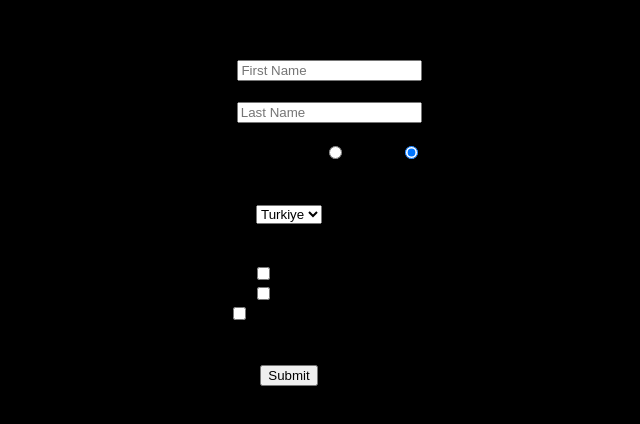
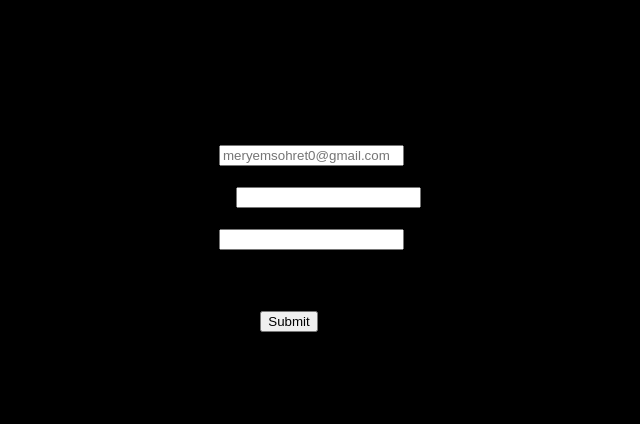
Before and after one commit to sohretturaman/react-course-patika, a React (Create React App) app in the folder practices2/: page / in a window 1280 px wide. Shown: the part 102-526 px from the top of the page, without its empty margins (351-991 px from the left). Built offline with nearby package versions, Linux system fonts and the light colour scheme.

Commit message:
making validation with yup package

```diff
--- a/practices2/package.json
+++ b/practices2/package.json
@@ -12,7 +12,8 @@
     "react-dom": "^18.2.0",
     "react-router-dom": "^6.21.3",
     "react-scripts": "5.0.1",
-    "web-vitals": "^2.1.4"
+    "web-vitals": "^2.1.4",
+    "yup": "^1.3.3"
   },
   "scripts": {
     "start": "react-scripts start",
--- a/practices2/src/App.js
+++ b/practices2/src/App.js
@@ -1,95 +1,16 @@
 /** @format */
 
 import React from "react";
-import { useFormik} from "formik";
+
 import "./App.css";
+import Signup from "./formik/Signup";
 
 
 function App() {
-  const {values, handleChange, handleSubmit } = useFormik({
-    initialValues: {
-      firstName: "",
-      lastName: "",
-      gender:"female",
-      country:"",
-      hobies:[]
-    },
-    onSubmit: values => {
-      console.log(values)
-    },
-  });
+
   return (
     <div className="App">
-
-
-          <form onSubmit={handleSubmit}>
-            <label htmlFor="firstName">First Name</label>
-            <input
-              type="text"
-              name="firstName"
-              placeholder="First Name"
-              value={values.firstName}
-              onChange={handleChange}
-            />
-            <br />
-            <br />
-            <label htmlFor="lastName">Last Name</label>
-            <input
-              type="text"
-              name="lastName"
-              placeholder="Last Name"
-              value={values.lastName}
-              onChange={handleChange}
-            />
-            <br /> <br />
-            <label>Selecet Gender : </label>
-            <span>Male</span>
-            <input
-              type="radio"
-              name="gender"
-              value={"male"}
-              onChange={handleChange}
-            />
-            <span>Female</span>
-            <input
-              type="radio"
-              name="gender"
-              value={"female"}
-              onChange={handleChange}
-              checked={values.gender === "female"}
-            />
-         <br /> <br />
-            <span >Chose your country </span>
-            <br/>
-             <select name={'country'} onChange={handleChange}>
-              <option value={'tr'}  onClick={()=>console.log('turkiye has been clicked')}> Turkiye</option>
-              <option value={'eg'}>Egypt</option>
-              <option value={'fr'} >France</option>
-             </select>
-            <br /> <br />
-            <span> chose your hobies</span>
-              <br/>
-               <div>
-                <input type="checkbox" name={'hobies'} value={'football'}
-                onChange={handleChange}
-                />
-                footbal
-               </div>
-               <div>
-                <input type="checkbox" name={'hobies'} value={'coding'} onChange={handleChange}/>
-                coding
-               </div>
-               <div>
-                <input type="checkbox" name={'hobies'} value={'reading'}
-                onChange={handleChange}/>
-                reading book
-               </div>
-            <br /> <br />
-            <button type="submit">Submit</button>
-            <br /> <br />
-            <pre>{JSON.stringify(values, null, 2)}</pre>
-          </form>
-
+     <Signup/>
 
     </div>
   );
--- /dev/null
+++ b/practices2/src/formik/AuthYup.js
@@ -0,0 +1,18 @@
+/** @format */
+
+import *as yup from "yup"; //should be in that way
+
+
+export const  validation = yup.object().shape( {
+    email:yup.string().email().required(),
+    password: yup.string().min(6).required(),
+    confPassword: yup.string().oneOf([yup.ref('password')]).required() //check if the conf password matches with password
+})
+
+
+/*import yup,{ object, string, number, date, InferType } from "yup";
+ let AuthObject = object({
+  email: string().email(),
+  password: string().required(),
+});
+ */
--- /dev/null
+++ b/practices2/src/formik/Signup.js
@@ -0,0 +1,63 @@
+import React from 'react'
+import { useFormik} from "formik";
+import {validation} from './AuthYup';
+function Signup() {
+    const {values, handleChange, handleSubmit } = useFormik({
+        initialValues: {
+       email:'',
+       password:'',
+       confPassword:''
+        },
+        onSubmit: values => {
+          console.log(values)
+        },
+     validationSchema:validation, //imported validation scheme, it automatically valid values with mathed names
+
+      });
+  return (
+    <div>
+            <form onSubmit={handleSubmit}>
+            <label >Email </label>
+            <input
+              type="email"
+              name="email"
+              placeholder="meryemsohret0@gmail.com"
+              value={values.email}
+              onChange={handleChange}
+            />
+            <br />
+            <br />
+            <label >password </label>
+            <input
+              type="text"
+              name="password"
+              placeholder=""
+              value={values.password}
+              onChange={handleChange}
+            />
+            <br />
+            <br />
+            <label >Email </label>
+            <input
+              type="text"
+              name="confPassword"
+              placeholder=""
+              value={values.confPassword}
+              onChange={handleChange}
+            />
+            <br />
+            <br />
+
+
+
+
+            <br /> <br />
+            <button type="submit">Submit</button>
+            <br /> <br />
+            <pre>{JSON.stringify(values, null, 2)}</pre>
+          </form>
+    </div>
+  )
+}
+
+export default Signup
```
Also changed, not shown: 1 other file (tests, documents, lock files or other folders).
